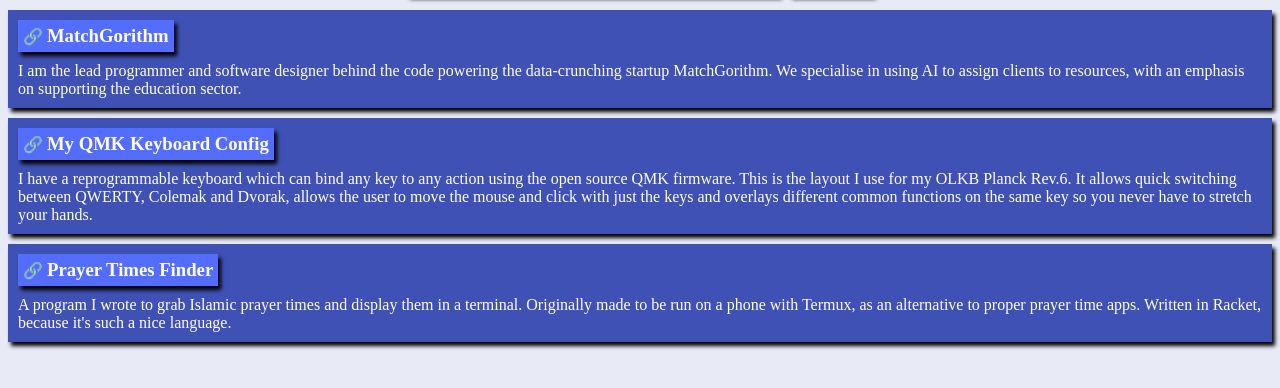
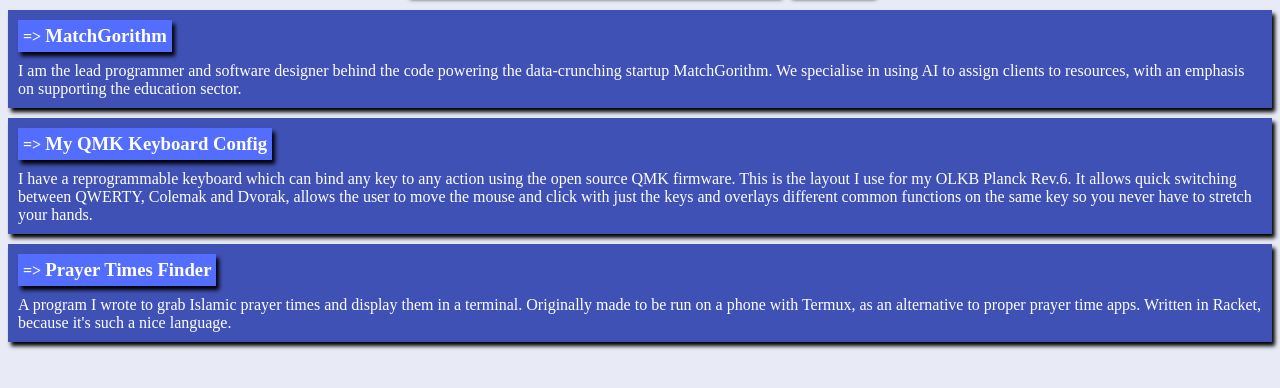
Before and after one commit to kbilal1993/kbilal1993.github.io, a plain HTML site: page index.html in a window 1280 px wide. Shown: the part 122-510 px from the top of the page. Drawn offline with Linux system fonts and the light colour scheme.

Commit message:
some changes

```diff
--- a/index.html
+++ b/index.html
@@ -19,14 +19,14 @@
                 </ul>
             </div>
         </div>        <div class="entry">
-            <a href="" class="entry-title-card"><span> 🔗 </span><h3 class="entry-title">MatchGorithm</h3></a>
+            <a href="" class="entry-title-card"><span> => </span><h3 class="entry-title">MatchGorithm</h3></a>
             <span class="entry-description">I am the lead programmer and software designer behind the code powering the data-crunching startup MatchGorithm. We specialise in using AI to assign clients to resources, with an emphasis on supporting the education sector.</div>
         </div>
         <div class="entry">
-            <a href="https://github.com/kbilal1993/My-QMK-configs" class="entry-title-card"><span> 🔗 </span><h3 class="entry-title">My QMK Keyboard Config</h3></a>
+            <a href="https://github.com/kbilal1993/My-QMK-configs" class="entry-title-card"><span> => </span><h3 class="entry-title">My QMK Keyboard Config</h3></a>
             <span class="entry-description">I have a reprogrammable keyboard which can bind any key to any action using the open source QMK firmware. This is the layout I use for my OLKB Planck Rev.6. It allows quick switching between QWERTY, Colemak and Dvorak, allows the user to move the mouse and click with just the keys and overlays different common functions on the same key so you never have to stretch your hands.</span></div>
         <div class="entry">
-            <a href="https://github.com/kbilal1993/prayer-timings-finder" class="entry-title-card"><span> 🔗 </span><h3 class="entry-title">Prayer Times Finder</h3></a>
+            <a href="https://github.com/kbilal1993/prayer-timings-finder" class="entry-title-card"><span> => </span><h3 class="entry-title">Prayer Times Finder</h3></a>
             <span class="entry-description">A program I wrote to grab Islamic prayer times and display them in a terminal. Originally made to be run on a phone with Termux, as an alternative to proper prayer time apps. Written in Racket, because it's such a nice language.</div>
         </div>
     </body>
--- a/style.css
+++ b/style.css
@@ -1,7 +1,8 @@
 @font-face { /*Iosevka font*/
     font-family: "Iosevka";
-    font-weight: normal;
+    font-weight: 500; /*Need to find a way to use Iosevka's own weights*/
     font-style: normal;
+    font-feature-settings: "calt" on;
     srv: url('https://kbilal1993.github.io/iosevka-regular.ttf');
 }
 
```
